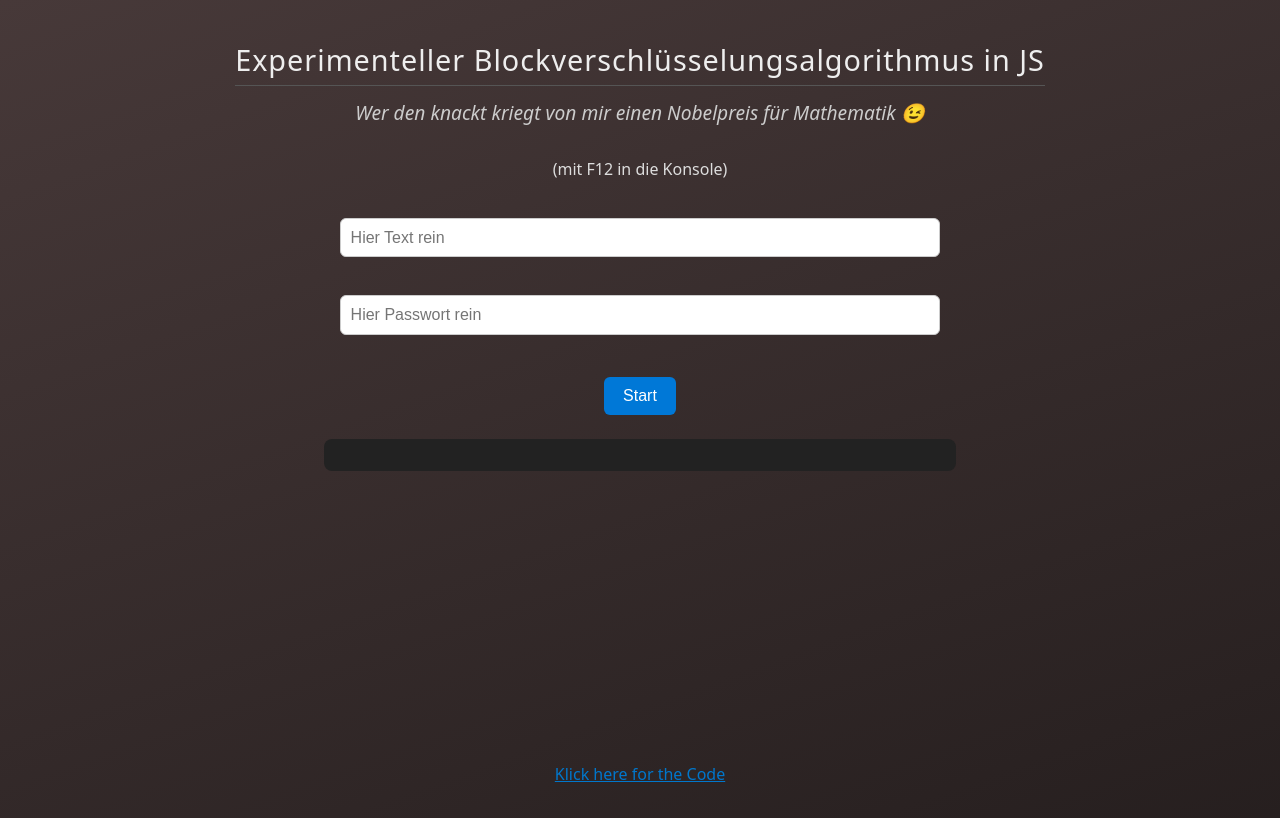
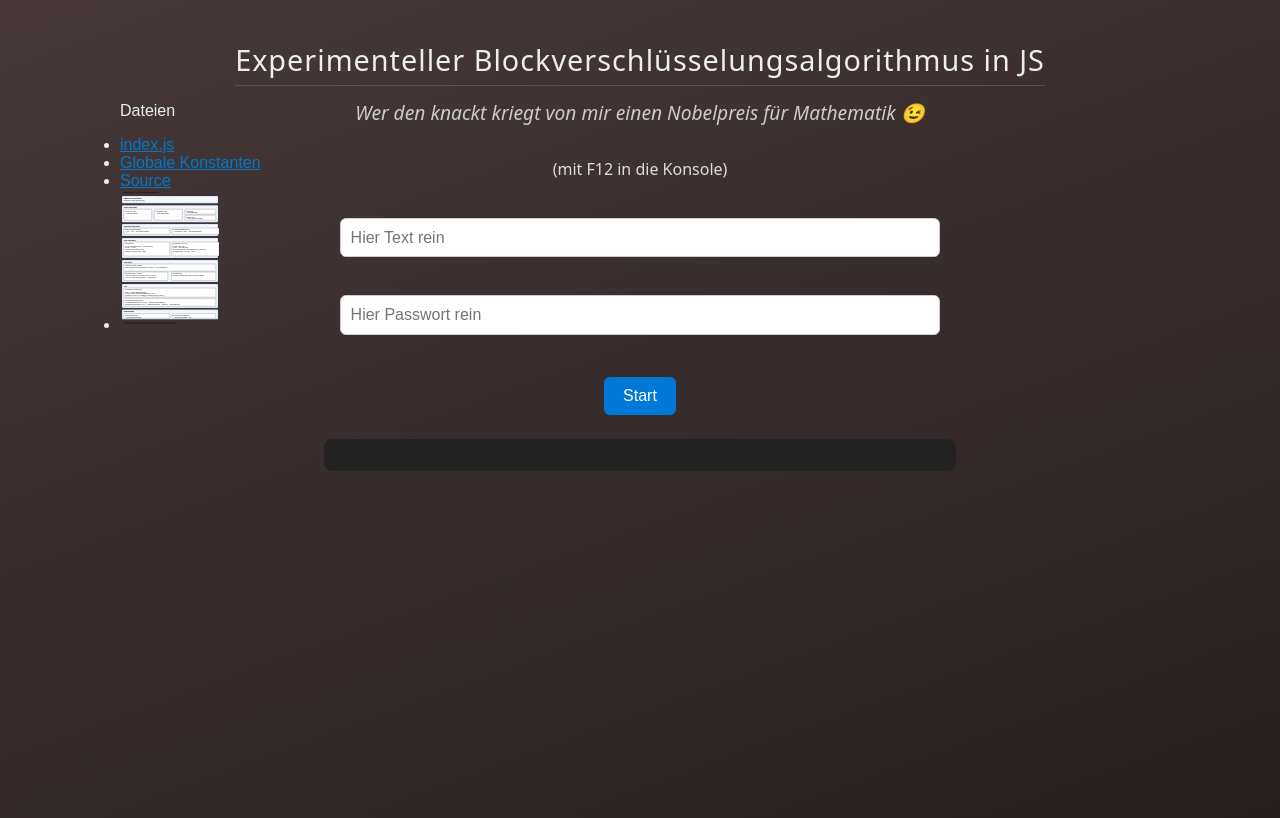
Before and after one commit to sambalolec/JS-Block64, a plain HTML site: page index.html in a window 1280 px wide. Drawn offline with Linux system fonts and the light colour scheme.

Commit message:
alles Murks

```diff
--- a/css/index.css
+++ b/css/index.css
@@ -9,7 +9,6 @@ body {
   margin: 2rem;
   background: linear-gradient(160deg, #473939 0%, #251e1e 100%);
   color: #222;
-}
 
   /* Überschriften */
   h1,
@@ -90,20 +89,43 @@ pre {
     word-wrap: break-word;
   }
 
-/* Footer-Link unten mittig */
-#footer-link {
-  position: fixed;
+  /* Liste */
+  #list {
+    font-family: Arial, sans-serif;
+    color: #eee;
+    padding: 20px;
+    position: fixed; /* oder relative, fixed, sticky */
+    top: 50px; /* Abstand von oben */
+    left: 100px; /* Abstand von links */
+
+    #listname {
+      color: #ebeff1;
+    }
+
+    a {
       bottom: 10px;
-  left: 50%; /* horizontal in der Mitte */
       transform: translate(-50%);
-  padding: 5px 10px; /* Abstand innen */
       text-decoration: text-decoration-line;
       color: #0077cc;
       font-weight: normal;
-  transition: color 1s; /* sanfte Animation beim Hover */
+      #strucPic {
+        width: 10%;
+        height: 10%;
       }
 
-/* Hover-Effekt */
-#footer-link:hover {
-  color: white;
+      #mitpic {
+        list-style-type: none;
       }
+      #piclink {
+        text-decoration: none;
+      }
+      #strucPic:hover {
+        width: 25%;
+        height: 25%;
+      }
+    }
+    a:hover {
+      color: greenyellow;
+    }
+  }
+}
--- a/index.html
+++ b/index.html
@@ -17,9 +17,24 @@
     <button id="runBtn">Start</button>
     <pre id="output"></pre>
 
-    <footer>
-      <a id="footer-link" href="./src/index.js">Klick here for the Code</a>
-    </footer>
+    <ul id="list">
+      <p id="listname">Dateien</p>
+      <li id="li1">
+        <a href="./src/index.js" _self>index.js</a>
+      </li>
+      <li>
+        <a href="./src/constants.js" _self>Globale Konstanten</a>
+      </li>
+      <li>
+        <a href="./src/crypto.js" _self>Source</a>
+      </li>
+
+      <li id="mitpic">
+        <a id="piclink" href="./pics/test.svg" target="_blank"
+          ><img id="strucPic" src="./pics/test.svg" alt="Struktogramm" />
+        </a>
+      </li>
+    </ul>
 
     <script src="./src/index.js"></script>
   </body>
--- a/src/crypto.js
+++ b/src/crypto.js
@@ -1,6 +1,6 @@
 //**************************************  Imports  **************************************//
 
-// Globale Konstanten laden
+// Globale Konstanten (Alle in GROSSBUCHSTABEN) includen.
 const GlobalConst = document.createElement("script");
 GlobalConst.src = "./src/constants.js";
 document.body.appendChild(GlobalConst);
@@ -15,7 +15,7 @@ function ror32(value, shift) {
   return ((value >>> shift) | (value << (32 - shift))) >>> 0;
 }
 
-// Generiert 64-Bit Zufallszahlen; Für Kryptoanalyse 0n zurück geben! Sonst Ergebnis totaler Blödsinn.
+// Generiert 64-Bit Zufallszahlen; Für Kryptoanalyse 0n zurückgeben! Sonst Ergebnis totaler Blödsinn.
 function random64() {
   const arr = new Uint32Array(2);
   crypto.getRandomValues(arr);
@@ -26,7 +26,7 @@ function random64() {
   return rand;
 }
 
-// Berechnet eine Prüfsumme; Für Kryptonalyse 0 zurück geben! Sonst Ergebnis nicht korrekt.
+// Berechnet eine Prüfsumme; Für Kryptonalyse 0 zurückgeben! Sonst Ergebnis nicht korrekt.
 function knuthHash(n) {
   const x = n >>> 0;
   return (Math.imul(x, 0x9e3779b1) >>> 30) % 24;
@@ -125,10 +125,9 @@ function feistel(block, key = 0n) {
   return out ^ key;
 }
 
-//**************************************  Keymanagement  **************************************//
+//**************************************  Keygeneration  **************************************//
 
 class Key {
-  #work = 0n;
   #seed0 = 0n;
   #seed1 = 0n;
 
@@ -176,8 +175,7 @@ class Key {
     s0 ^= s1;
     s0 ^= s1 >> 26n;
     this.#seed1 = s0;
-    this.#work = (this.#seed1 + this.#seed0) & MASK64;
-    return this.#work;
+    return (this.#seed1 + this.#seed0) & MASK64;
   }
 }
 
@@ -245,12 +243,10 @@ function decrypt(blocks, passphrase) {
   return blocks64BitToObj(blocks);
 }
 
-//************************************************************************************** */
+/* ********************************************************************************************** */
 
-/*
-News: Key als Klasse gebaut und so bessere Datenkapselung ermöglicht.
-Lesbarkeit stellenweise verbessert.
+/* ************************************* To do ************************************************
 
-Fehlt noch:
-- Datenkompression; JSON.stringify bläst die Datenstruktur ungemein auf
+- Datenkompression: JSON.stringify bläst die Datenstruktur ungemein auf
+
 */
```
Also changed, not shown: pics/test.svg (added). Lines whose indentation alone changed are shown as unchanged.
